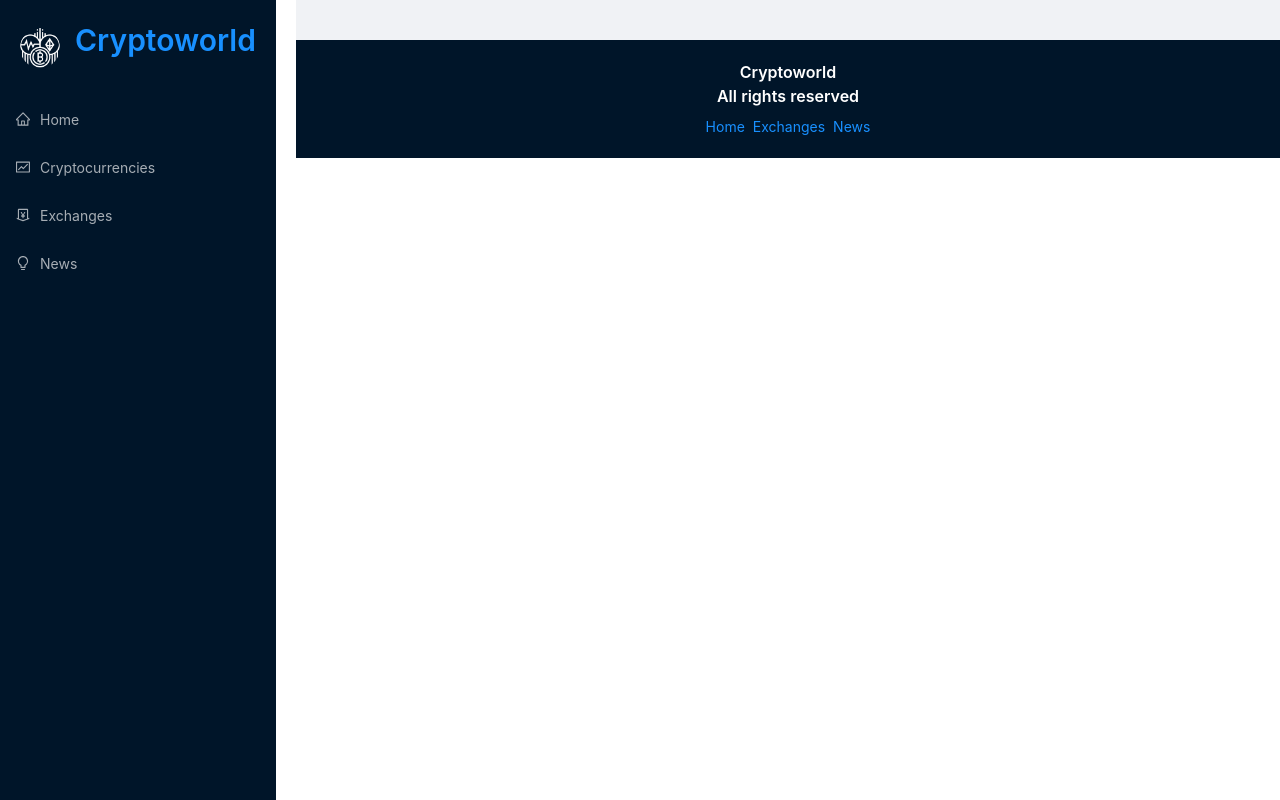
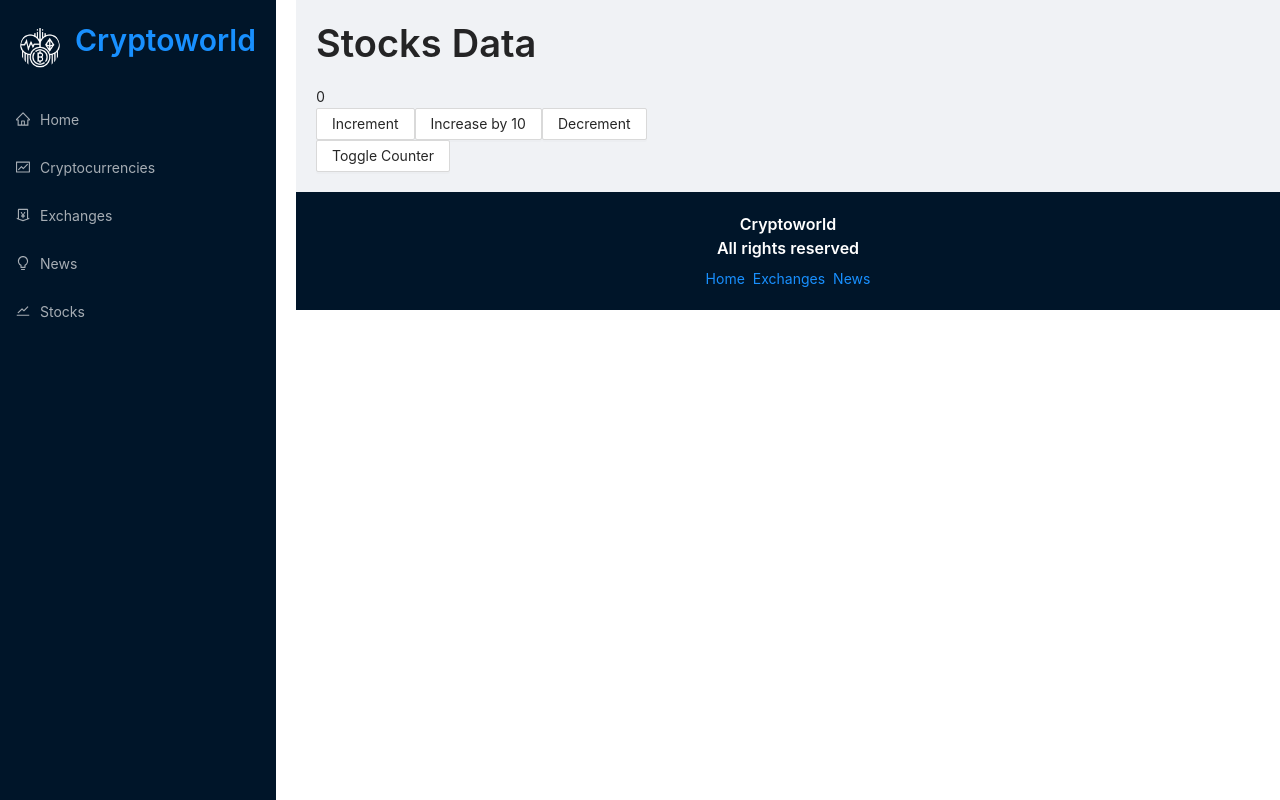
Before and after one commit to shawnkeqin/moon, a React (Create React App) app: page /stocks in a window 1280 px wide. Built offline with nearby package versions, Linux system fonts and the light colour scheme.

Commit message:
test with redux toolkit slices

```diff
--- a/src/App.js
+++ b/src/App.js
@@ -1,8 +1,16 @@
-import React from 'react';
-import {Switch, Route, Link} from 'react-router-dom';
-import {Layout, Typography, Space} from 'antd';
-import {Navbar, Exchanges, CryptoDetails, Cryptocurrencies, News, Homepage} from './components';
-import './App.css'
+import React from "react";
+import { Switch, Route, Link } from "react-router-dom";
+import { Layout, Typography, Space } from "antd";
+import {
+  Navbar,
+  Exchanges,
+  CryptoDetails,
+  Cryptocurrencies,
+  News,
+  Homepage,
+  Stocks,
+} from "./components";
+import "./App.css";
 
 const App = () => {
   return (
@@ -29,13 +37,20 @@ const App = () => {
               <Route exact path="/news">
                 <News />
               </Route>
+              <Route exact path="/stocks">
+                <Stocks />
+              </Route>
             </Switch>
           </div>
         </Layout>
 
         <div className="footer">
-                <Typography.Title level={5} style={{color: 'white', textAlign: 'center'}}>
-                    Cryptoworld<br/>
+          <Typography.Title
+            level={5}
+            style={{ color: "white", textAlign: "center" }}
+          >
+            Cryptoworld
+            <br />
             All rights reserved
           </Typography.Title>
           <Space>
@@ -46,7 +61,7 @@ const App = () => {
         </div>
       </div>
     </div>
-    )
-}
+  );
+};
 
-export default App
+export default App;
--- a/src/app/store.js
+++ b/src/app/store.js
@@ -1,10 +1,34 @@
-import { configureStore } from "@reduxjs/toolkit";
+import { configureStore, createSlice } from "@reduxjs/toolkit";
 import { cryptoApi } from "../services/cryptoApi";
 import { cryptoNewsApi } from "../services/cryptoNewsApi";
+
+const initialCounterState = { counter: 0, showCounter: true };
+
+const counterSlice = createSlice({
+  name: "counter",
+  initialState: initialCounterState,
+  reducers: {
+    increment(state) {
+      state.counter++;
+    },
+    decrement(state) {
+      state.counter--;
+    },
+    increase(state, action) {
+      state.counter = state.counter + action.payload;
+    },
+    toggleCounter(state) {
+      state.showCounter = !state.showCounter;
+    },
+  },
+});
 
 export default configureStore({
   reducer: {
     [cryptoApi.reducerPath]: cryptoApi.reducer,
     [cryptoNewsApi.reducerPath]: cryptoNewsApi.reducer,
+    counter: counterSlice.reducer,
   },
 });
+
+export const counterActions = counterSlice.actions;
--- a/src/components/Navbar.jsx
+++ b/src/components/Navbar.jsx
@@ -1,8 +1,15 @@
-import React, {useState, useEffect} from 'react';
-import {Button, Menu, Typography, Avatar} from 'antd';
-import {Link} from 'react-router-dom';
-import {HomeOutlined, MoneyCollectOutlined, BulbOutlined, FundOutlined, MenuOutlined} from '@ant-design/icons';
-import icon from '../images/cryptocurrency.png';
+import React, { useState, useEffect } from "react";
+import { Button, Menu, Typography, Avatar } from "antd";
+import { Link } from "react-router-dom";
+import {
+  HomeOutlined,
+  MoneyCollectOutlined,
+  BulbOutlined,
+  StockOutlined,
+  FundOutlined,
+  MenuOutlined,
+} from "@ant-design/icons";
+import icon from "../images/cryptocurrency.png";
 
 const Navbar = () => {
   const [activeMenu, setActiveMenu] = useState(true);
@@ -11,21 +18,20 @@ const Navbar = () => {
   useEffect(() => {
     const handleResize = () => setScreenSize(window.innerWidth);
 
-        window.addEventListener('resize', handleResize);
+    window.addEventListener("resize", handleResize);
 
     handleResize();
 
-        return () => window.removeEventListener('resize', handleResize);
-    }, [])
+    return () => window.removeEventListener("resize", handleResize);
+  }, []);
 
   useEffect(() => {
-    if(screenSize < 768){
+    if (screenSize < 768) {
       setActiveMenu(false);
-    } else{
+    } else {
       setActiveMenu(true);
     }
-},[screenSize])
-
+  }, [screenSize]);
 
   return (
     <div className="nav-container">
@@ -34,11 +40,15 @@ useEffect(() => {
         <Typography.Title level={2} className="logo">
           <Link to="/">Cryptoworld</Link>
         </Typography.Title>
-                <Button className="menu-control-container" onClick={() => setActiveMenu(true)}>
+        <Button
+          className="menu-control-container"
+          onClick={() => setActiveMenu(true)}
+        >
           <MenuOutlined />
         </Button>
       </div>
-            {activeMenu && (  <Menu theme="dark">
+      {activeMenu && (
+        <Menu theme="dark">
           <Menu.Item icon={<HomeOutlined />}>
             <Link to="/">Home</Link>
           </Menu.Item>
@@ -51,10 +61,13 @@ useEffect(() => {
           <Menu.Item icon={<BulbOutlined />}>
             <Link to="/news">News</Link>
           </Menu.Item>
-            </Menu>)}
-
+          <Menu.Item icon={<StockOutlined />}>
+            <Link to="/stocks">Stocks</Link>
+          </Menu.Item>
+        </Menu>
+      )}
     </div>
-    )
-}
+  );
+};
 
 export default Navbar;
--- /dev/null
+++ b/src/components/Stocks.jsx
@@ -0,0 +1,41 @@
+import React from "react";
+import { useSelector, useDispatch } from "react-redux";
+import { counterActions } from "../app/store";
+import { Col, Row, Typography, Select, Button } from "antd";
+const { Title, Text } = Typography;
+const { Option } = Select;
+
+const Stocks = () => {
+  const dispatch = useDispatch();
+  const counter = useSelector((state) => state.counter.counter);
+  const show = useSelector((state) => state.counter.showCounter);
+  const incrementHandler = () => {
+    dispatch(counterActions.increment());
+  };
+
+  const increaseHandler = () => {
+    dispatch(counterActions.increase(10));
+  };
+
+  const decrementHandler = () => {
+    dispatch(counterActions.decrement());
+  };
+
+  const toggleCounterHandler = () => {
+    dispatch(counterActions.toggleCounter());
+  };
+  return (
+    <>
+      <Title> Stocks Data </Title>
+      {show && <div>{counter}</div>}
+      <div>
+        <Button onClick={incrementHandler}>Increment</Button>
+        <Button onClick={increaseHandler}>Increase by 10</Button>
+        <Button onClick={decrementHandler}>Decrement</Button>
+      </div>
+      <Button onClick={toggleCounterHandler}>Toggle Counter</Button>
+    </>
+  );
+};
+
+export default Stocks;
```
Also changed, not shown: src/components/index.js (+7 -6 lines). Lines whose indentation alone changed are shown as unchanged.
